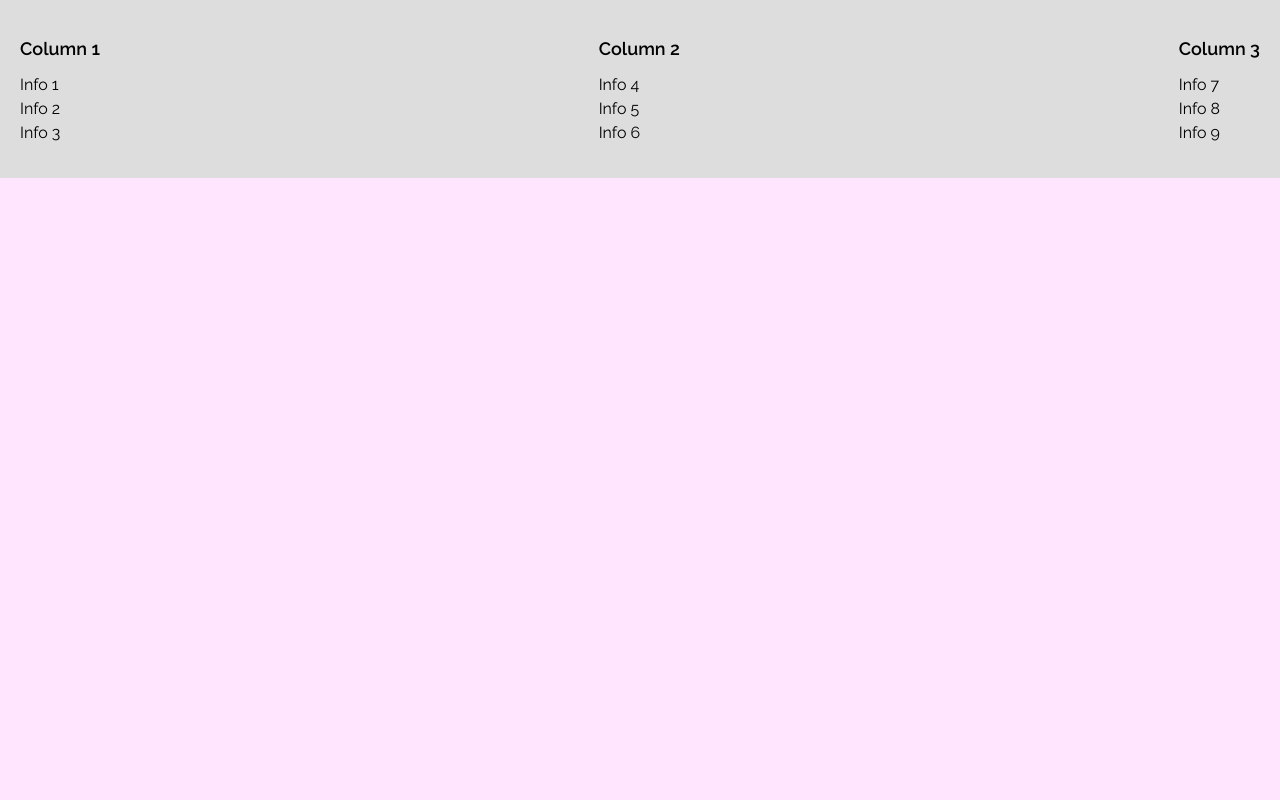
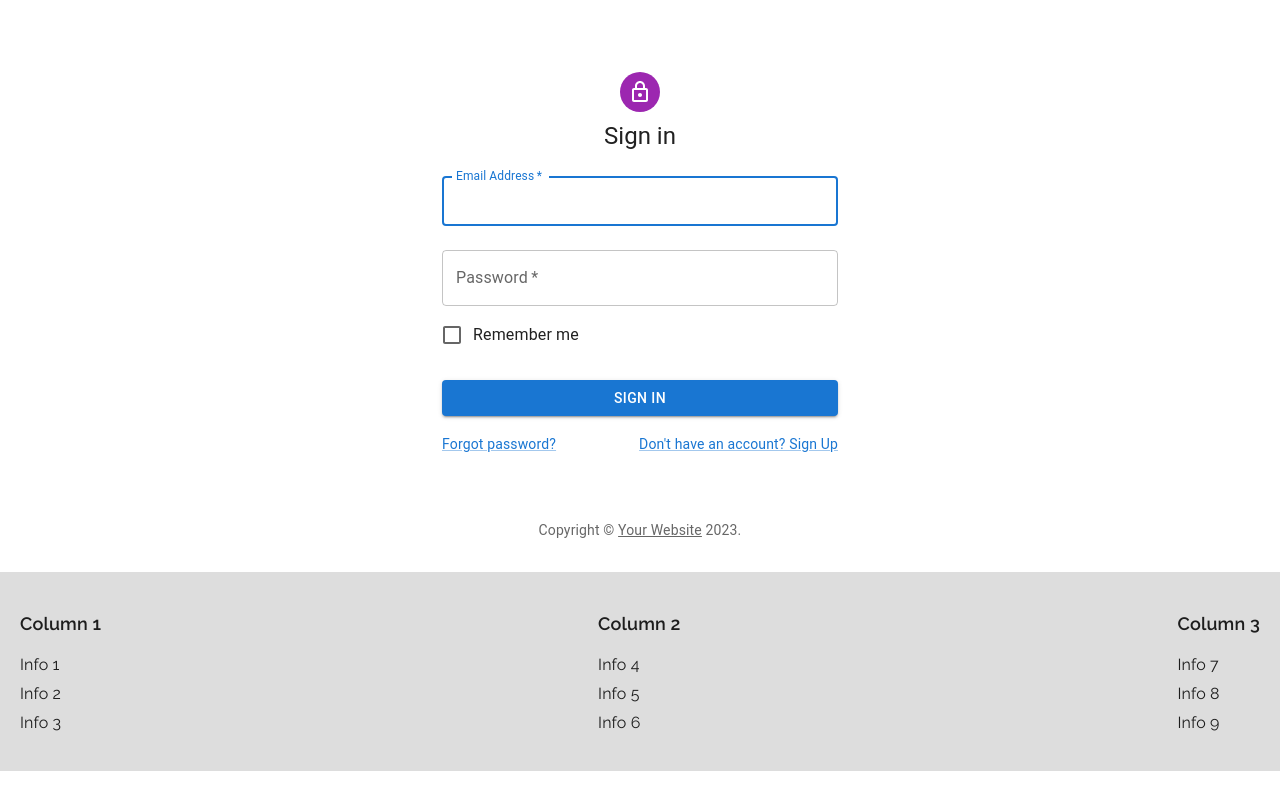
Before and after one commit to Bruyns/BRABRU026_FTC2301_GroupNaeemC_BrandonBruyns_DWACaptoneProject, a React (Vite) app: page /Signup in a window 1280 px wide. Built offline with nearby package versions, Linux system fonts and the light colour scheme; no server answers.

Commit message:
created sign in template

```diff
--- a/package.json
+++ b/package.json
@@ -10,6 +10,11 @@
     "preview": "vite preview"
   },
   "dependencies": {
+    "@emotion/react": "^11.11.1",
+    "@emotion/styled": "^11.11.0",
+    "@fontsource/roboto": "^5.0.8",
+    "@mui/icons-material": "^5.14.18",
+    "@mui/material": "^5.14.18",
     "@supabase/supabase-js": "^2.38.4",
     "react": "^18.2.0",
     "react-dom": "^18.2.0",
--- a/src/Routes.jsx
+++ b/src/Routes.jsx
@@ -6,6 +6,7 @@
 import ContactUs from "./components/pages/Contact_us";
 import ShowDetails from "./components/ShowDetails";
 import { useEffect, useState } from "react";
+import SignIn from "./components/pages/Signup";
 
 /**
  * Component responsible for rendering different routes and their corresponding components using react-router-dom.
@@ -38,6 +39,7 @@
             <Route path="/podcast" element={<Podcast podcast={podcastData} />} />
             <Route path="/Contact_us" element={<ContactUs />} />
             <Route path="/podcast/:id" element={<ShowDetails />} />
+            <Route path="/Signup" element={<SignIn/>} />
         </Routes>
     )
 }
--- a/src/components/pages/Signup.jsx
+++ b/src/components/pages/Signup.jsx
@@ -1 +1,112 @@
-import React from "react";
+import * as React from 'react';
+import Avatar from '@mui/material/Avatar';
+import Button from '@mui/material/Button';
+import CssBaseline from '@mui/material/CssBaseline';
+import TextField from '@mui/material/TextField';
+import FormControlLabel from '@mui/material/FormControlLabel';
+import Checkbox from '@mui/material/Checkbox';
+import Link from '@mui/material/Link';
+import Grid from '@mui/material/Grid';
+import Box from '@mui/material/Box';
+import LockOutlinedIcon from '@mui/icons-material/LockOutlined';
+import Typography from '@mui/material/Typography';
+import Container from '@mui/material/Container';
+import { createTheme, ThemeProvider } from '@mui/material/styles';
+
+function Copyright(props) {
+  return (
+    <Typography variant="body2" color="text.secondary" align="center" {...props}>
+      {'Copyright © '}
+      <Link color="inherit" href="https://mui.com/">
+        Your Website
+      </Link>{' '}
+      {new Date().getFullYear()}
+      {'.'}
+    </Typography>
+  );
+}
+
+// TODO remove, this demo shouldn't need to reset the theme.
+
+const defaultTheme = createTheme();
+
+export default function SignIn() {
+  const handleSubmit = (event) => {
+    event.preventDefault();
+    const data = new FormData(event.currentTarget);
+    console.log({
+      email: data.get('email'),
+      password: data.get('password'),
+    });
+  };
+
+  return (
+    <ThemeProvider theme={defaultTheme}>
+      <Container component="main" maxWidth="xs">
+        <CssBaseline />
+        <Box
+          sx={{
+            marginTop: 8,
+            display: 'flex',
+            flexDirection: 'column',
+            alignItems: 'center',
+          }}
+        >
+          <Avatar sx={{ m: 1, bgcolor: 'secondary.main' }}>
+            <LockOutlinedIcon />
+          </Avatar>
+          <Typography component="h1" variant="h5">
+            Sign in
+          </Typography>
+          <Box component="form" onSubmit={handleSubmit} noValidate sx={{ mt: 1 }}>
+            <TextField
+              margin="normal"
+              required
+              fullWidth
+              id="email"
+              label="Email Address"
+              name="email"
+              autoComplete="email"
+              autoFocus
+            />
+            <TextField
+              margin="normal"
+              required
+              fullWidth
+              name="password"
+              label="Password"
+              type="password"
+              id="password"
+              autoComplete="current-password"
+            />
+            <FormControlLabel
+              control={<Checkbox value="remember" color="primary" />}
+              label="Remember me"
+            />
+            <Button
+              type="submit"
+              fullWidth
+              variant="contained"
+              sx={{ mt: 3, mb: 2 }}
+            >
+              Sign In
+            </Button>
+            <Grid container>
+              <Grid item xs>
+                <Link href="#" variant="body2">
+                  Forgot password?
+                </Link>
+              </Grid>
+              <Grid item>
+                <Link href="#" variant="body2">
+                  {"Don't have an account? Sign Up"}
+                </Link>
+              </Grid>
+            </Grid>
+          </Box>
+        </Box>
+        <Copyright sx={{ mt: 8, mb: 4 }} />
+      </Container>
+    </ThemeProvider>
+  );
+}
```
Also changed, not shown: 1 other file (tests, documents, lock files or other folders).
